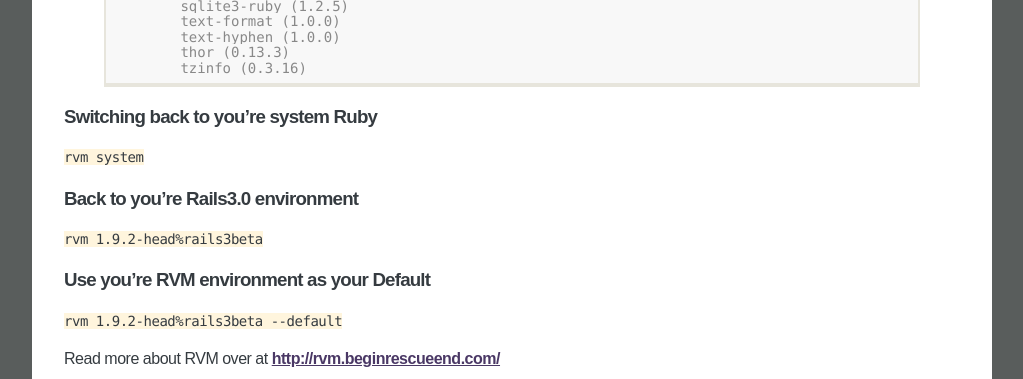
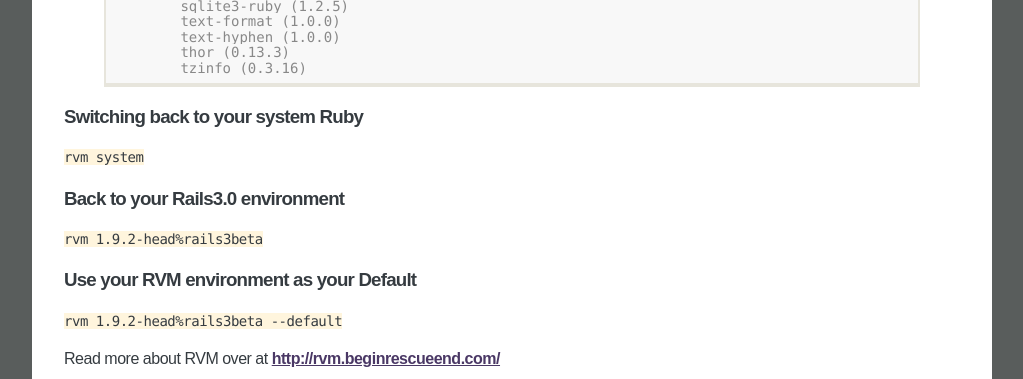
Before and after one commit to amerine/amerine.github.com, a Jekyll site: the page built from _posts/2010-02-24-rvm-rails3-ruby-1-9-2-setup.markdown, in a window 1280 px wide and 900 px high, scrolled down 1757 px. Shown: the part 211-590 px from the top of the window, without its empty margins (128-1151 px from the left). Built offline with Jekyll 4.4.1, drawn with Linux system fonts in a browser that asks for light colours; comment, search, counter and statistics services are not loaded.

Commit message:
More grammar fail, wow.

```diff
--- a/_posts/2010-02-24-rvm-rails3-ruby-1-9-2-setup.markdown
+++ b/_posts/2010-02-24-rvm-rails3-ruby-1-9-2-setup.markdown
@@ -101,13 +101,13 @@ $ gem list
 	tzinfo (0.3.16)
 {% endhighlight %}
 
-###Switching back to you're system Ruby
+###Switching back to your system Ruby
 `rvm system`
 
-###Back to you're Rails3.0 environment
+###Back to your Rails3.0 environment
 `rvm 1.9.2-head%rails3beta`
 
-###Use you're RVM environment as your Default
+###Use your RVM environment as your Default
 `rvm 1.9.2-head%rails3beta --default`
 
 Read more about RVM over at [http://rvm.beginrescueend.com/](http://rvm.beginrescueend.com/)
```
